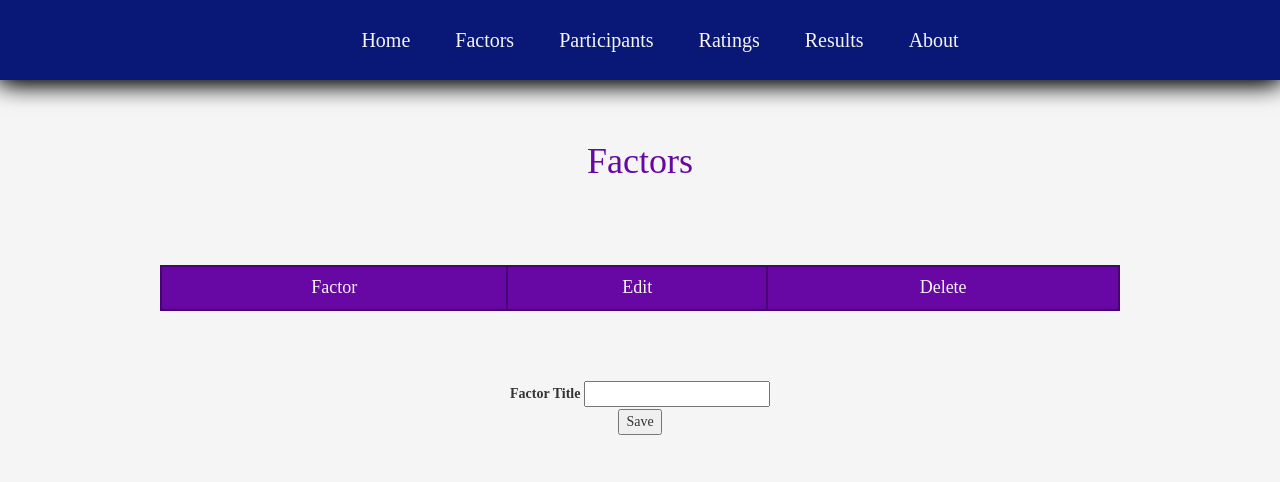
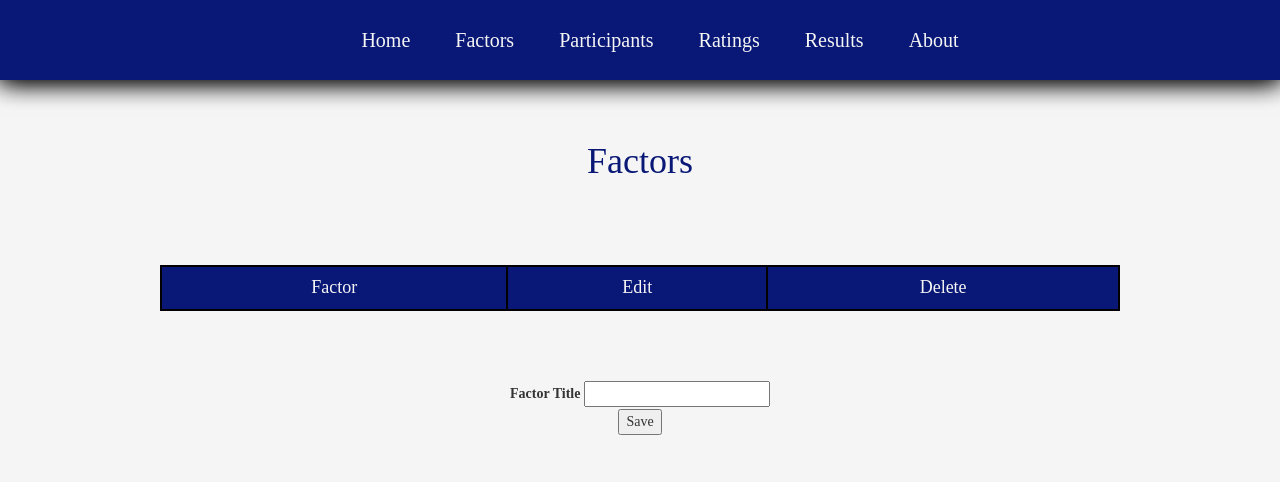
Before and after one commit to VERSO-UVM/Interactive-Management-App, a Flask app: page /factor in a window 1280 px wide. Shown: the top 482 px of the page. Run offline with Flask 3, Linux system fonts and the light colour scheme; data that the repository does not hold is empty; some libraries are stand-ins or nearby versions.

Commit message:
updated factors css

```diff
--- a/flask_app/static/css/factor.css
+++ b/flask_app/static/css/factor.css
@@ -1,6 +1,15 @@
+/* Color Variables */
+:root {
+  --button_color: #091876;
+  --outline: black;
+  --text: #091876;
+  --main_background: 	#F0F0F0;
+  --white: whitesmoke;
+}
+
 /* "Factors" title */
 h1 {
-  color: #6707A4;
+  color: var(--button_color);
   padding-top: 5%;
   text-align: center;
 }
@@ -17,7 +26,7 @@ h1 {
 /* "Factors" positioning (topmost box in grid) */
 .factorPage {
   grid-column: 1 / -1; /* Span across all columns */
-  color: #6707A4;
+  color: var(--button_color);
   text-align: center;
   padding: 5%;
 }
@@ -31,20 +40,20 @@ h1 {
 }
 
 .table th {
-  border: 2px solid #480373;
+  border: 2px solid var(--outline);
   padding: 8px;
   text-align: center;
-  color: whitesmoke;
-  background-color: #6707A4;
+  color: var(--white);
+  background-color: var(--button_color);
   font-size: 18px;
   font-weight: normal;
 }
 
 .table td {
-  border: 2px solid #480373;
+  border: 2px solid var(--outline);
   padding: 8px;
   text-align: left;
-  background-color: #ad68d8;
+  background-color: var(--main_background);
 }
 
 /* Style the form within the .addFactor container */
```
Also changed, not shown: other parts of flask_app/static/css/factor.css (+14 -14 lines).
